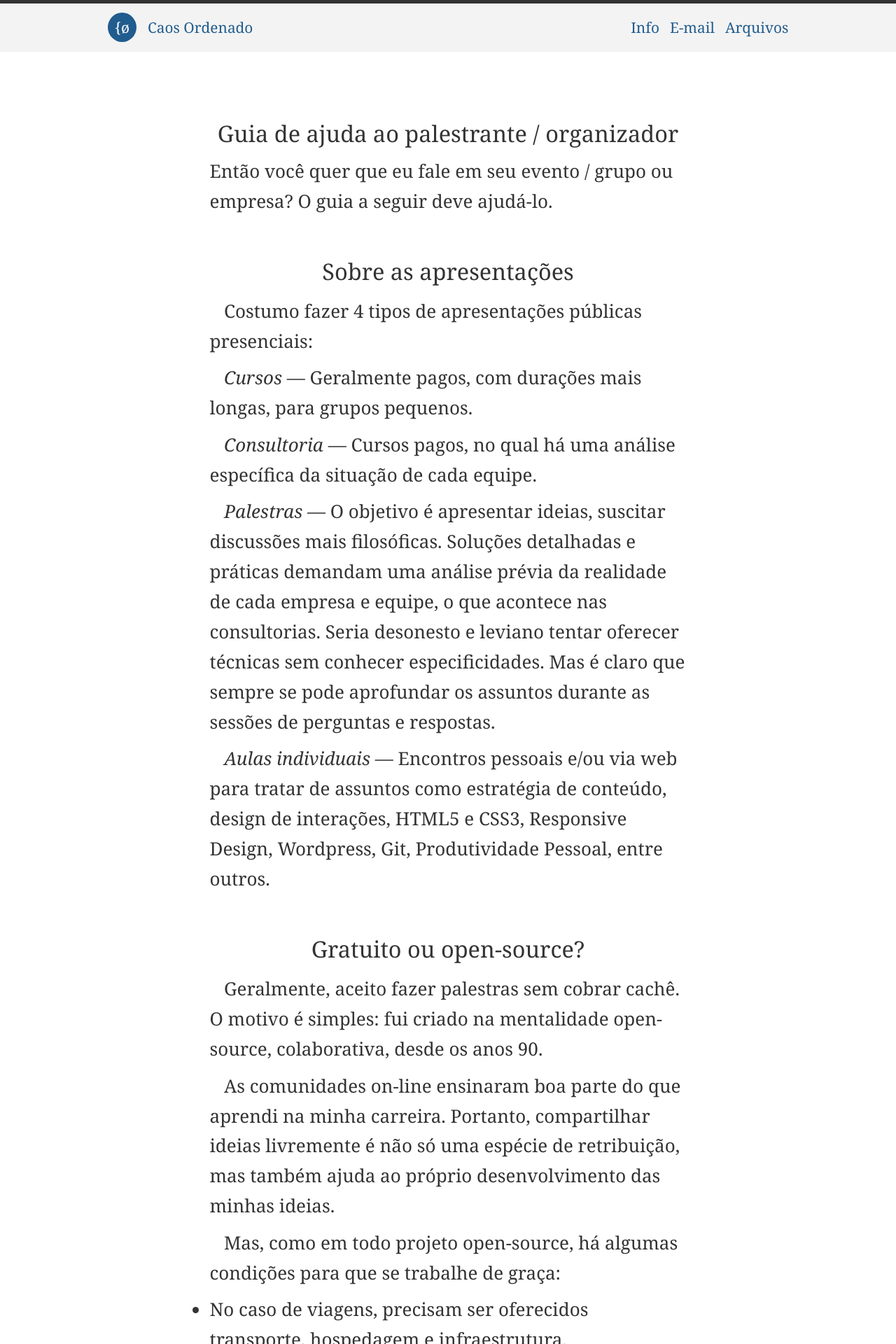
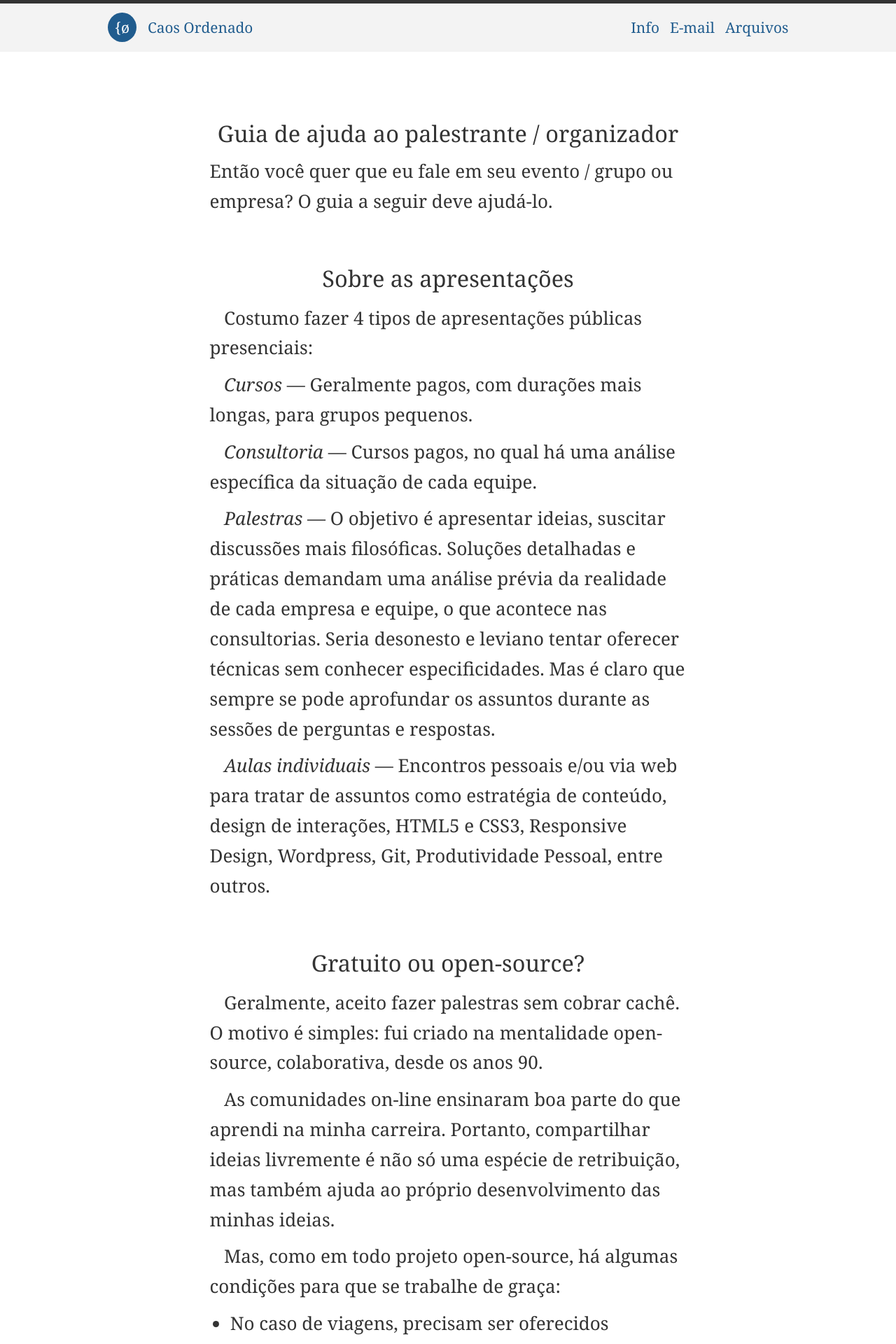
Before and after one commit to eduf/eduf.github.com, a Jekyll site: the page built from apresentacoes.html, in a window 1280 px wide. Shown: the top 1920 px of the page at 70% size. Built offline with Jekyll 4.4.1, drawn with Linux system fonts in a browser that asks for light colours; nearby versions of some CDN libraries; comment, search, counter and statistics services are not loaded.

Commit message:
Só mais um ajustezinho no espaçamento do H2

```diff
--- a/stylesheets/_foundation.css
+++ b/stylesheets/_foundation.css
@@ -141,7 +141,7 @@ h1 a,h2 a,h3 a,h4 a{
 }
 h2{
 	font-size: 125%;
-	padding-top: 5%;
+	padding-top: 6%;
 }
 h3{
 	font-size: 115%;
@@ -298,7 +298,7 @@ body {
 	padding-right: 15%;
 }
 #main ul,#main ol{
-	padding-left: 15%;
+	padding-left: 18%;
 	padding-right: 15%;
 }
 h1{
```
Also changed, not shown: stylesheets/foundation.min.css.
